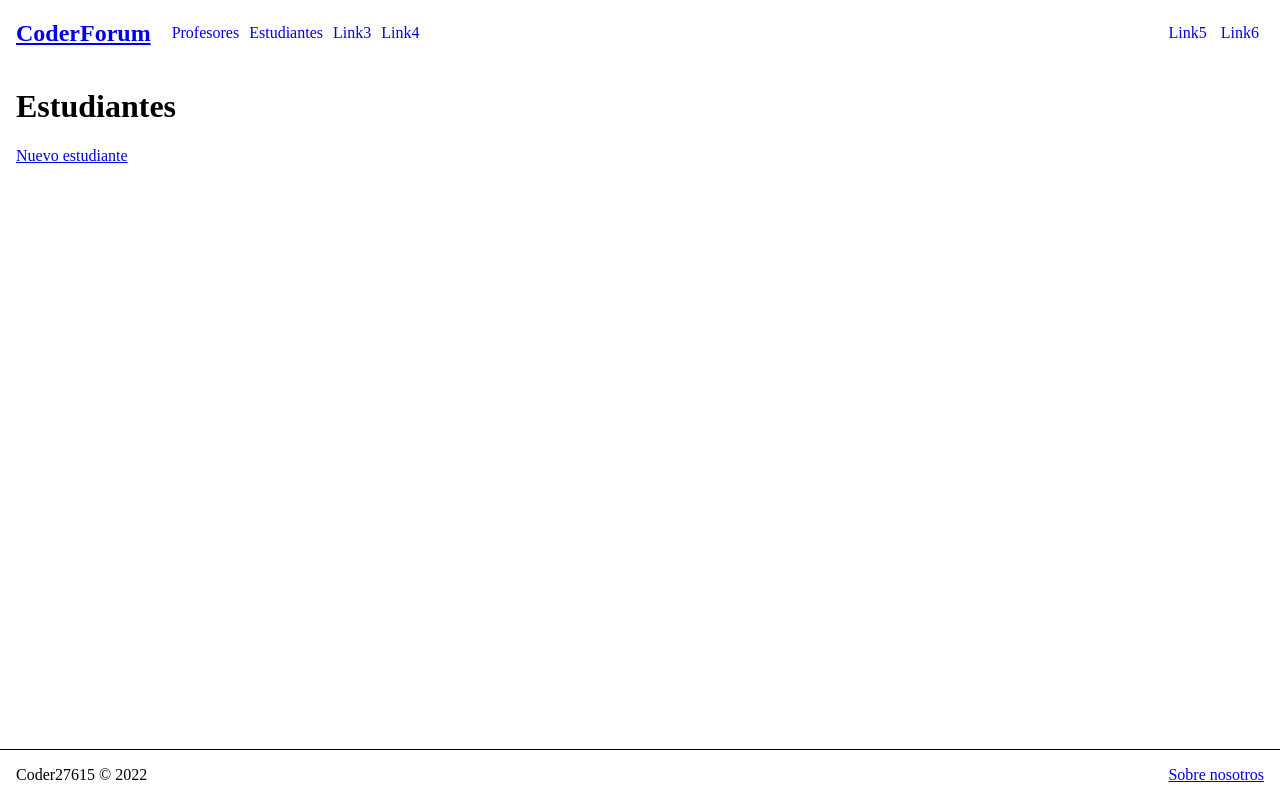
After one commit to MatiasCrav/CoderForo, a Django app: page /usuarios/estudiantes/ in a window 1280 px wide. The commit adds this page. Run offline with Django 4.2, Linux system fonts and the light colour scheme; data that the repository does not hold is empty.

Commit message:
crud estudiantes

```diff
--- a/usuarios/forms.py
+++ b/usuarios/forms.py
@@ -1,4 +1,5 @@
 from django import forms
+
 
 class FormProfesor(forms.Form):
     nombre = forms.CharField(max_length=255)
--- a/usuarios/models.py
+++ b/usuarios/models.py
@@ -16,6 +16,9 @@ class Estudiante(models.Model):
     nombre = models.CharField(max_length=255)
     apellido = models.CharField(max_length=255)
     email = models.EmailField()
-    web = models.CharField(max_length=255)
+    cursos_completados = models.IntegerField()
     descripcion = models.TextField()
     comision = models.IntegerField()
+
+    def __str__(self):
+            return f"[Estudiante] {self.nombre} {self.apellido}"
--- a/usuarios/templates/layout.html
+++ b/usuarios/templates/layout.html
@@ -16,7 +16,7 @@
                         <a href="{% url 'Inicio' %}">CoderForum</a>
                     </h2>
                     <a href="{% url 'Profesores' %}" style="text-decoration: none; margin-inline: 5px;">Profesores</a>
-                    <a href="#" style="text-decoration: none; margin-inline: 5px;">Link2</a>
+                    <a href="{% url 'Estudiantes' %}" style="text-decoration: none; margin-inline: 5px;">Estudiantes</a>
                     <a href="#" style="text-decoration: none; margin-inline: 5px;">Link3</a>
                     <a href="#" style="text-decoration: none; margin-inline: 5px;">Link4</a>
                 </div>
--- /dev/null
+++ b/usuarios/templates/usuarios/estudiantes.html
@@ -0,0 +1,24 @@
+{% extends 'layout.html' %}
+
+
+{% block contenido %}
+    <h1>Estudiantes</h1>
+    <a href="{% url 'NuevoEstudiante' %}">Nuevo estudiante</a>
+    <ul style="max-width: 60vw;">
+        {% for est in estudiante_list %}
+            <li>
+                <a href="{% url 'VerEstudiante' est.id %}">
+                    {{ est }}
+                </a>
+                <div style="float: right;">
+                    <a href="{% url 'EditarEstudiante' est.id %}">
+                        Editar
+                    </a>
+                    <a href="{% url 'EliminarEstudiante' est.id %}">
+                        Eliminar
+                    </a>
+                </div>
+            </li>
+        {% endfor %}
+    </ul>
+{% endblock contenido %}
--- a/usuarios/urls.py
+++ b/usuarios/urls.py
@@ -2,9 +2,16 @@ from django.urls import path
 from . import views
 
 urlpatterns = [
-    path("profesores", views.profesores, name="Profesores"),
-    path("nuevo_profesor", views.nuevo_profesor, name="NuevoProfesor"),
+    # Profes
+    path("profesores/", views.profesores, name="Profesores"),
+    path("nuevo_profesor/", views.nuevo_profesor, name="NuevoProfesor"),
     path("profesor/<id>", views.ver_profesor, name="VerProfesor"),
     path("profesor/editar/<id>", views.editar_profesor, name="EditarProfesor"),
     path("profesor/eliminar/<id>", views.eliminar_profesor, name="EliminarProfesor"),
+    # Estudiantes
+    path("estudiantes/", views.ListarEstudiantes.as_view(), name="Estudiantes"),
+    path("nuevo_estudiante/", views.CrearEstudiante.as_view(), name="NuevoEstudiante"),
+    path("estudiante/<pk>", views.VerEstudiante.as_view(), name="VerEstudiante"),
+    path("estudiante/editar/<pk>", views.EditarEstudiante.as_view(), name="EditarEstudiante"),
+    path("estudiante/eliminar/<pk>", views.BorrarEstudiante.as_view(), name="EliminarEstudiante"),
 ]
--- a/usuarios/views.py
+++ b/usuarios/views.py
@@ -1,6 +1,7 @@
-from unicodedata import name
-from urllib.request import Request
 from django.shortcuts import render, redirect
+from django.views.generic.edit import UpdateView, DeleteView, CreateView
+from django.views.generic import ListView
+from django.views.generic.detail import DetailView
 
 from usuarios.models import Estudiante, Profesor
 from .forms import FormProfesor
@@ -75,3 +76,46 @@ def eliminar_profesor(request, id):
     profe.delete()
 
     return redirect("Profesores")
+
+
+class ListarEstudiantes(ListView):
+    model = Estudiante
+    template_name = "usuarios/estudiantes.html"
+
+
+class CrearEstudiante(CreateView):
+    model = Estudiante
+    template_name = "usuarios/formEstudiantes.html"
+    success_url = "/usuarios/estudiantes/"
+    fields = (
+        "nombre",
+        "apellido",
+        "email",
+        "cursos_completados",
+        "descripcion",
+        "comision",
+    )
+
+
+class VerEstudiante(DetailView):
+    model = Estudiante
+    template_name = "usuarios/ver_estudiante.html"
+
+
+class EditarEstudiante(UpdateView):
+    model = Estudiante
+    template_name = "usuarios/formEstudiantes.html"
+    success_url = "/usuarios/estudiantes/"
+    fields = (
+        "nombre",
+        "apellido",
+        "email",
+        "cursos_completados",
+        "descripcion",
+        "comision",
+    )
+
+
+class BorrarEstudiante(DeleteView):
+    model = Estudiante
+    success_url = "/usuarios/estudiantes/"
```
Also changed, not shown: usuarios/templates/usuarios/estudiante_confirm_delete.html (added, +12 -0 lines), usuarios/templates/usuarios/formEstudiantes.html (+14 -0 lines), usuarios/templates/usuarios/ver_estudiante.html (added, +12 -0 lines), usuarios/migrations/0001_initial.py.
